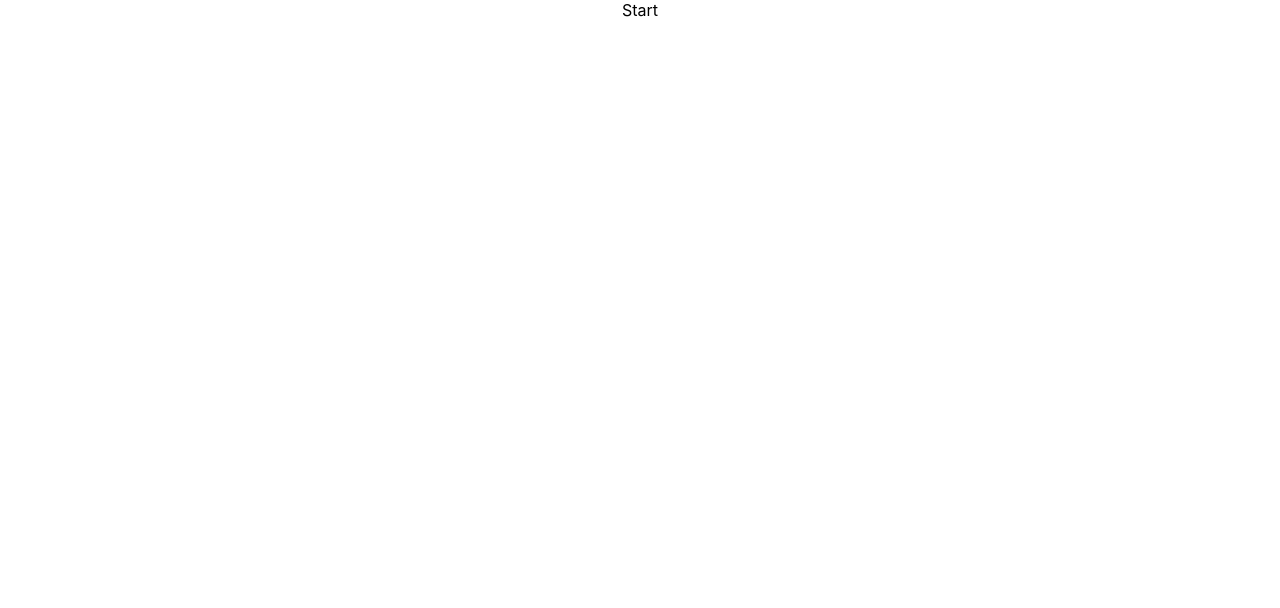
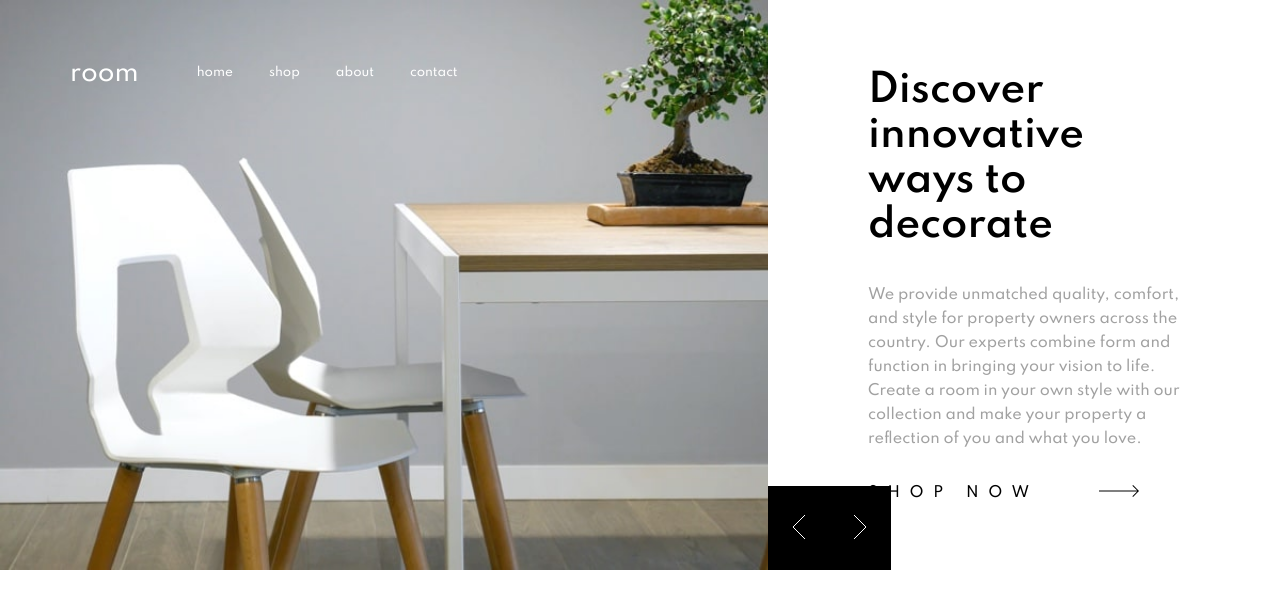
Before and after one commit to jundymek/room-homepage-frontendmentor, a React (Create React App) app: page / in a window 1280 px wide. Shown: the top 608 px of the page. Built offline with nearby package versions, Linux system fonts and the light colour scheme.

Commit message:
feat: Slider, Discover components

```diff
--- a/src/App.css
+++ /dev/null
@@ -1,38 +0,0 @@
-.App {
-  text-align: center;
-}
-
-.App-logo {
-  height: 40vmin;
-  pointer-events: none;
-}
-
-@media (prefers-reduced-motion: no-preference) {
-  .App-logo {
-    animation: App-logo-spin infinite 20s linear;
-  }
-}
-
-.App-header {
-  background-color: #282c34;
-  min-height: 100vh;
-  display: flex;
-  flex-direction: column;
-  align-items: center;
-  justify-content: center;
-  font-size: calc(10px + 2vmin);
-  color: white;
-}
-
-.App-link {
-  color: #61dafb;
-}
-
-@keyframes App-logo-spin {
-  from {
-    transform: rotate(0deg);
-  }
-  to {
-    transform: rotate(360deg);
-  }
-}
--- /dev/null
+++ b/src/App.scss
@@ -0,0 +1,4 @@
+.top-wrapper {
+  display: flex;
+  width: 100vw;
+}
--- a/src/App.tsx
+++ b/src/App.tsx
@@ -1,8 +1,17 @@
 import React from "react";
-import "./App.css";
+import "./App.scss";
+import Discover from "./components/discover/Discover";
+import Slider from "./components/slider/Slider";
 
 function App() {
-  return <div className="App">Start</div>;
+  return (
+    <div className="App">
+      <div className="top-wrapper">
+        <Slider />
+        <Discover />
+      </div>
+    </div>
+  );
 }
 
 export default App;
--- /dev/null
+++ b/src/components/discover/Discover.module.scss
@@ -0,0 +1,60 @@
+.discover {
+  width: 40%;
+  height: 570px;
+  display: flex;
+  flex-direction: column;
+  justify-content: center;
+  padding: 100px;
+  box-sizing: border-box;
+  position: relative;
+}
+
+.title {
+  color: #000;
+  font-size: 38px;
+  font-weight: 600;
+  margin: 0 0 20px 0;
+}
+
+.paragraph {
+  color: hsl(0, 0%, 63%);
+  line-height: 24px;
+  font-size: 0.9rem;
+}
+
+.link {
+  margin-top: 20px;
+  width: fit-content;
+  text-transform: uppercase;
+  text-decoration: none;
+  letter-spacing: 0.6rem;
+  font-size: 0.9rem;
+  color: #000;
+  position: relative;
+  &::after {
+    position: absolute;
+    content: url("../../images/icon-arrow.svg");
+    top: 0;
+    right: -100px;
+  }
+}
+
+.arrows {
+  position: absolute;
+  left: 0;
+  bottom: 0;
+  width: 24%;
+  height: 84px;
+  background: black;
+  display: flex;
+  justify-content: space-between;
+}
+
+.button {
+  margin: 0;
+  padding: 0;
+  background: none;
+  border: 0;
+  width: 50%;
+  cursor: pointer;
+}
--- /dev/null
+++ b/src/components/discover/Discover.tsx
@@ -0,0 +1,30 @@
+import React from "react";
+import styles from "./Discover.module.scss";
+import arrowLeft from "../../images/icon-angle-left.svg";
+import arrowRight from "../../images/icon-angle-right.svg";
+
+const Discover = () => {
+  return (
+    <div className={styles.discover}>
+      <h2 className={styles.title}>Discover innovative ways to decorate</h2>
+      <p className={styles.paragraph}>
+        We provide unmatched quality, comfort, and style for property owners across the country. Our experts combine
+        form and function in bringing your vision to life. Create a room in your own style with our collection and make
+        your property a reflection of you and what you love.
+      </p>
+      <a href="/#" className={styles.link}>
+        Shop now
+      </a>
+      <div className={styles.arrows}>
+        <button className={styles.button}>
+          <img src={arrowLeft} alt="" />
+        </button>
+        <button className={styles.button}>
+          <img src={arrowRight} alt="" />
+        </button>
+      </div>
+    </div>
+  );
+};
+
+export default Discover;
--- /dev/null
+++ b/src/components/slider/Slider.module.scss
@@ -0,0 +1,38 @@
+.slider {
+  background: url("../../images/desktop-image-hero-1.jpg");
+  background-size: cover;
+  width: 60%;
+  height: 570px;
+  color: hsl(0, 0%, 100%);
+}
+
+.navWrapper {
+  display: flex;
+  align-items: center;
+  margin: 50px 0 0 70px;
+}
+
+.nav {
+  display: flex;
+  justify-content: center;
+  align-items: center;
+}
+
+.navList {
+  list-style-type: none;
+  display: flex;
+  justify-content: center;
+  align-items: center;
+}
+
+.navListItem {
+  padding: 0 18px;
+  font-size: 12px;
+  font-weight: 500;
+}
+
+.title {
+  margin: 0;
+  padding: 0;
+  font-weight: 500;
+}
--- /dev/null
+++ b/src/components/slider/Slider.tsx
@@ -0,0 +1,22 @@
+import React from "react";
+import styles from "./Slider.module.scss";
+
+const Slider = () => {
+  return (
+    <section className={styles.slider}>
+      <div className={styles.navWrapper}>
+        <h1 className={styles.title}>room</h1>
+        <nav className={styles.nav}>
+          <ul className={styles.navList}>
+            <li className={styles.navListItem}>home</li>
+            <li className={styles.navListItem}>shop</li>
+            <li className={styles.navListItem}>about</li>
+            <li className={styles.navListItem}>contact</li>
+          </ul>
+        </nav>
+      </div>
+    </section>
+  );
+};
+
+export default Slider;
--- a/src/index.scss
+++ b/src/index.scss
@@ -1,13 +1,9 @@
+@import url("https://fonts.googleapis.com/css2?family=Spartan:wght@500;600;700&display=swap");
 body {
   margin: 0;
-  font-family: -apple-system, BlinkMacSystemFont, 'Segoe UI', 'Roboto', 'Oxygen',
-    'Ubuntu', 'Cantarell', 'Fira Sans', 'Droid Sans', 'Helvetica Neue',
-    sans-serif;
-  -webkit-font-smoothing: antialiased;
-  -moz-osx-font-smoothing: grayscale;
+  font-family: "Spartan", sans-serif;
 }
 
 code {
-  font-family: source-code-pro, Menlo, Monaco, Consolas, 'Courier New',
-    monospace;
+  font-family: source-code-pro, Menlo, Monaco, Consolas, "Courier New", monospace;
 }
```
